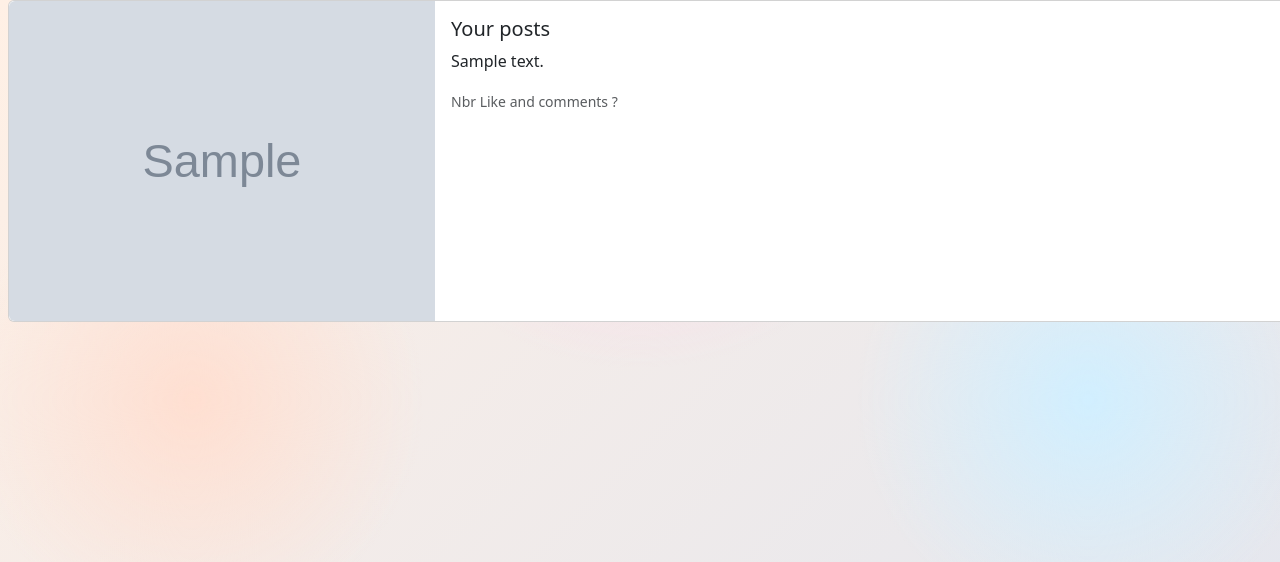
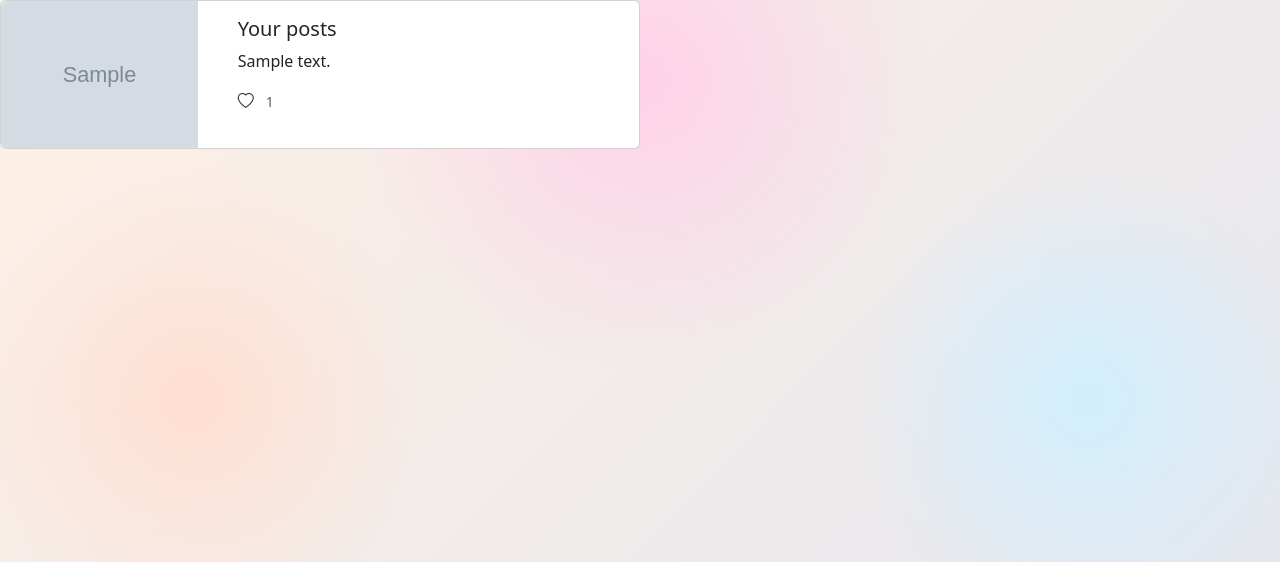
Before and after one commit to AnaelTech/Pulse, a PHP site: template templates/card-post-historique.php in a window 1280 px wide. Shown: the top 562 px of the page. Run offline with PHP 8.4, Linux system fonts and the light colour scheme; the template is opened without the code that fills it: most values are stand-ins (such as "Sample title", 1, 10 or a date in 2020); grey boxes marked "Sample" are stand-in pictures.

Commit message:
update user_profil.php

```diff
--- a/css/style.css
+++ b/css/style.css
@@ -484,3 +484,17 @@ height: auto;
 }
 
 /*******FIN CREATE POST*****/
+
+/*******PROFIL*****/
+#profil {
+    padding-top: 150px;
+}
+
+#profil .bg-profil {
+    background-color:#FF6B6B;
+    backdrop-filter: blur(10px);
+    border: none;
+    height: 200px;
+}
+
+/*******FIN PROFIL*****/
--- a/templates/card-post-historique.php
+++ b/templates/card-post-historique.php
@@ -1,19 +1,20 @@
-<div class="card mb-3 ms-2 w-100">
-    <div class=" row g-0">
-        <div class="col-md-4 mx-auto">
-            <img src="uploads/post/<?php echo $postUser['post_image']; ?>" alt="Trendy Pants and Shoes" class="img-fluid w-100 rounded-start" />
+<div class="col-lg-6 mb-3">
+    <div class="card w-100">
+        <div class="row no-gutters">
+            <div class="col-md-4">
+                <img src="uploads/post/<?php echo $postUser['post_image']; ?>" alt="Post Image" class="img-fluid w-100 rounded-start" />
             </div>
             <div class="col-md-8">
                 <div class="card-body">
                     <h5 class="card-title">Your posts</h5>
                     <p class="card-text">
-                    <?php
-                    echo $postUser['post_content']; ?>
+                        <?php echo $postUser['post_content']; ?>
                     </p>
                     <p class="card-text">
-                    <small class="text-muted">Nbr Like and comments ?</small>
+                        <i class="bi bi-heart"></i> <small class="text-muted px-2"><?= count($likedPosts) ?></small>
                     </p>
                 </div>
             </div>
         </div>
     </div>
+</div>
```
Also changed, not shown: user_profil.php (+8 -5 lines). Lines whose indentation alone changed are shown as unchanged.
